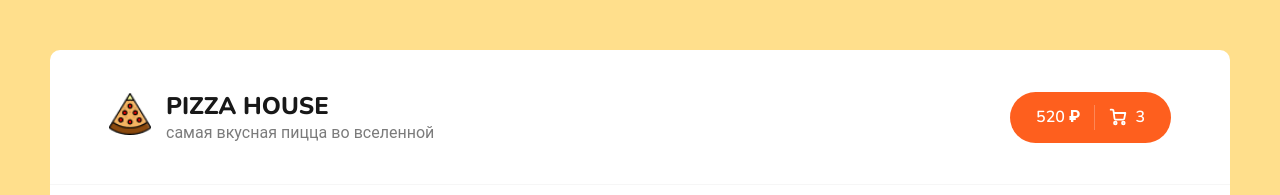
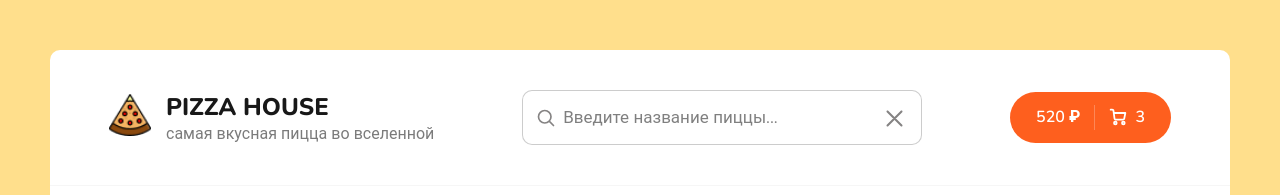
Before and after one commit to AbsolutOli/PizzaShop, a React (Create React App) app: page / in a window 1280 px wide. Shown: the top 195 px of the page. Built offline with nearby package versions, Linux system fonts and the light colour scheme; no server answers.

Commit message:
Added Search component

```diff
--- a/src/components/Header.jsx
+++ b/src/components/Header.jsx
@@ -1,4 +1,6 @@
 import { Link } from "react-router-dom";
+
+import Search from "./Search";
 
 import PizzaLogo from "../assets/img/pizzalogo.png";
 
@@ -17,6 +19,7 @@
             </div>
           </Link>
         </div>
+        <Search />
         <div className="header__cart">
           <Link to={"/cart"} className="button button--cart">
             <span>520 ₽</span>
--- /dev/null
+++ b/src/components/Search/index.jsx
@@ -0,0 +1,40 @@
+import styles from "./search.module.scss";
+
+function Search() {
+  return (
+    <div className={styles.header__search}>
+      <svg
+        className={styles.search__icon}
+        width="20px"
+        height="20px"
+        viewBox="0 0 24 24"
+        fill="none"
+        xmlns="http://www.w3.org/2000/svg"
+      >
+        <path
+          d="M15.7955 15.8111L21 21M18 10.5C18 14.6421 14.6421 18 10.5 18C6.35786 18 3 14.6421 3 10.5C3 6.35786 6.35786 3 10.5 3C14.6421 3 18 6.35786 18 10.5Z"
+          stroke="#858383"
+          stroke-width="2"
+          stroke-linecap="round"
+          stroke-linejoin="round"
+        />
+      </svg>
+      <input placeholder="Введите название пиццы..." />
+      <svg
+        className={styles.close__icon}
+        width="35px"
+        height="35px"
+        viewBox="0 -0.5 25 25"
+        fill="none"
+        xmlns="http://www.w3.org/2000/svg"
+      >
+        <path
+          d="M6.96967 16.4697C6.67678 16.7626 6.67678 17.2374 6.96967 17.5303C7.26256 17.8232 7.73744 17.8232 8.03033 17.5303L6.96967 16.4697ZM13.0303 12.5303C13.3232 12.2374 13.3232 11.7626 13.0303 11.4697C12.7374 11.1768 12.2626 11.1768 11.9697 11.4697L13.0303 12.5303ZM11.9697 11.4697C11.6768 11.7626 11.6768 12.2374 11.9697 12.5303C12.2626 12.8232 12.7374 12.8232 13.0303 12.5303L11.9697 11.4697ZM18.0303 7.53033C18.3232 7.23744 18.3232 6.76256 18.0303 6.46967C17.7374 6.17678 17.2626 6.17678 16.9697 6.46967L18.0303 7.53033ZM13.0303 11.4697C12.7374 11.1768 12.2626 11.1768 11.9697 11.4697C11.6768 11.7626 11.6768 12.2374 11.9697 12.5303L13.0303 11.4697ZM16.9697 17.5303C17.2626 17.8232 17.7374 17.8232 18.0303 17.5303C18.3232 17.2374 18.3232 16.7626 18.0303 16.4697L16.9697 17.5303ZM11.9697 12.5303C12.2626 12.8232 12.7374 12.8232 13.0303 12.5303C13.3232 12.2374 13.3232 11.7626 13.0303 11.4697L11.9697 12.5303ZM8.03033 6.46967C7.73744 6.17678 7.26256 6.17678 6.96967 6.46967C6.67678 6.76256 6.67678 7.23744 6.96967 7.53033L8.03033 6.46967ZM8.03033 17.5303L13.0303 12.5303L11.9697 11.4697L6.96967 16.4697L8.03033 17.5303ZM13.0303 12.5303L18.0303 7.53033L16.9697 6.46967L11.9697 11.4697L13.0303 12.5303ZM11.9697 12.5303L16.9697 17.5303L18.0303 16.4697L13.0303 11.4697L11.9697 12.5303ZM13.0303 11.4697L8.03033 6.46967L6.96967 7.53033L11.9697 12.5303L13.0303 11.4697Z"
+          fill="#858383"
+        />
+      </svg>
+    </div>
+  );
+}
+
+export default Search;
--- /dev/null
+++ b/src/components/Search/search.module.scss
@@ -0,0 +1,46 @@
+.header__search{
+    position: relative;
+    input{
+      width: 400px;
+      padding: 15px 30px 15px 40px;
+      font-size: 17px;
+      color: black;
+      border-radius: 10px;
+      border: 1px solid rgba(0, 0 , 0, 0.2);
+
+      transition: all 0.2s ease-out;
+    }
+
+    input::placeholder{
+        color: rgb(0, 0, 0, 0.5);
+    }
+
+    input:focus{
+        border: 1px solid rgba(0, 0 , 0, 0.5);
+        box-shadow: 0px 0px 5px rgb(0, 0, 0, 0.2);
+    }
+
+    svg{
+        position: absolute;
+    }
+
+    .search__icon{
+        left: 14px;
+        top:33%;
+    }
+
+    .close__icon{
+        top: 20%;
+        right: 10px;
+
+        svg{
+            path{
+                fill: #858383;
+            }
+        }
+
+        &:hover{
+            cursor: pointer;
+        }
+    }
+  }
```
